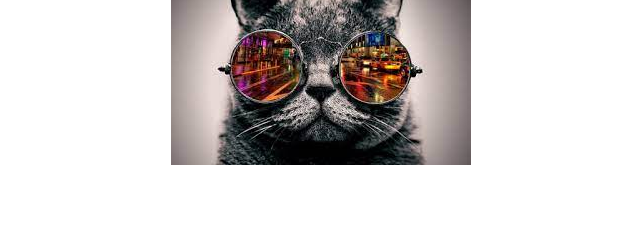
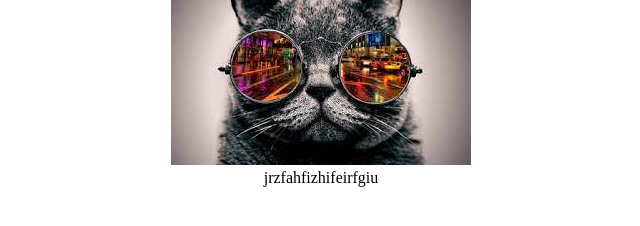
Before and after one commit to alilouess775/yhyhyhyhyg, a plain HTML site: page index.html in a window 1280 px wide. Shown: the part 58-284 px from the top of the page, without its empty margins (319-959 px from the left). Drawn offline with Linux system fonts and the light colour scheme.

Commit message:
Update index.html

```diff
--- a/index.html
+++ b/index.html
@@ -13,6 +13,7 @@
       <p>ùdz,fvueiphvqbmjbgieyzgimz</p>
       <h1>Good Cat</h1>
       <img src="photo1.jpg">
+       <p>jrzfahfizhifeirfgiu</p>
    </div>
 
 
```
